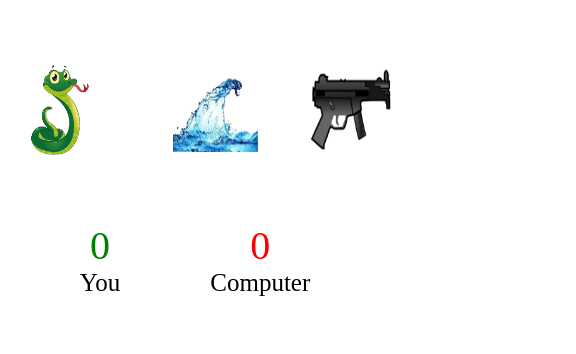
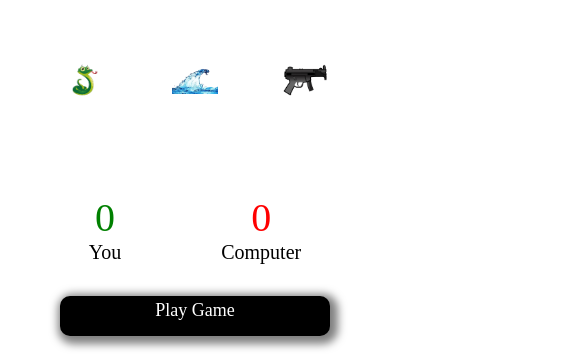
Before and after one commit to srinivas254/SnakeWaterGun-game, a plain HTML site: page index.html in a window 390 px wide. Shown: the part 83-437 px from the top of the page, 576 px wide, since content can reach past the window. Drawn offline with Linux system fonts and the light colour scheme.

Commit message:
Last Commit

```diff
--- a/index.html
+++ b/index.html
@@ -11,7 +11,7 @@
 
     <div class="choices">
         <div class="choice" id="snake">
-            <img src="./images/snake.png" id="snimg" alt="snake">
+            <img src="./images/snake.png" alt="snake">
         </div>
         <div class="choice" id="water">
             <img src="./images/water.png" alt="water">
@@ -33,7 +33,7 @@
     </div>
 
     <div id="msg-box">
-        <p id="msg">Play Game</p>
+        <div id="msg">Play Game</div>
     </div>
 
     <script src="script.js"></script>
--- a/script.js
+++ b/script.js
@@ -4,7 +4,7 @@ let userScore = 0;
 let compScore = 0;
 
 let message = document.querySelector('#msg');
-let messageBox = document.querySelector('#msg-box');
+
 
 let userscorePara = document.querySelector('#user-score');
 let compscorePara = document.querySelector('#comp-score');
@@ -17,19 +17,19 @@ let gencompChoice = (() => {
 
 let drawGame = ( () => {
     message.innerText = `It's a Draw. Play again`;
-    messageBox.style.backgroundColor = 'darkblue';
+    message.style.backgroundColor = 'darkblue';
 });
 
 let showWin = ( (userWin,userChoice,compChoice) => {
     if(userWin){
         message.innerText = `You Win! your ${userChoice} beats ${compChoice}` ;
-        messageBox.style.backgroundColor = 'green';
+        message.style.backgroundColor = 'green';
         userScore++;
         userscorePara.innerText = userScore;
     }
     else{
         message.innerText = `You Lose. ${compChoice} beats your ${userChoice}`;
-        messageBox.style.backgroundColor = 'red';
+        message.style.backgroundColor = 'red';
         compScore++;
         compscorePara.innerText = compScore;
     }
@@ -56,7 +56,6 @@ let playgame = ( (userChoice) => {
 });
 
 choices.forEach((choice) => {
-
     choice.addEventListener('click',() =>{
         let userChoice = choice.getAttribute('id');
         playgame(userChoice);
--- a/style.css
+++ b/style.css
@@ -1,38 +1,40 @@
 *{
     margin:0px;
     padding:0px;
+    box-sizing:border-box;
 }
 
 h1{
-    text-align:center;
-    height: 60px;
     background-color:black;
     color:white;
-    padding-top:20px;
+    height:3.3rem;
+    text-align:center;
+    padding-top:10px;
 }
 
 .choices{
+    height:10rem;
     display:flex;
     justify-content:center;
-    align-items:center;
     gap: 50px;
+    margin-top:4rem;
+    padding:1rem 0;
 }
 
 .choice{
+    border-radius:50%;
+    cursor:pointer;
+}
+
+.choice img{
+    object-fit:contain;
+    padding:16px;
     height:125px;
     width:125px;
-    border-radius:50%;
-    display:flex;
-    justify-content:center;
-    align-items:center;
-    cursor:pointer;
-    position:relative;
-    top:50px;
 }
 
-#snimg{
-    height:130px;
-    width:130px;
+#snake img{
+    padding:2px;
 }
 
 .choice:hover{
@@ -40,19 +42,12 @@ h1{
     border:4px solid black;
 }
 
-img{
-    height:85px;
-    width:85px;
-}
-
 .score-board{
     display:flex;
     justify-content:center;
-    align-items:center;
-    position:relative;
-    top:100px;
-    gap:90px;
+    gap:140px;
     font-size:25px;
+    margin-top:4rem;
 }
 
 #user-score{
@@ -68,14 +63,60 @@ img{
 }
 
 #msg-box{
+    margin-top:2rem;
+    height:2.5rem;
+    display:flex;
+    justify-content:center;
+}
+
+#msg{
+    width:400px;
+    height:100%;
+    text-align:center;
+    font-size:25px;
     background-color:black;
     color:white;
-    text-align:center;
-    position:relative;
-    top:160px;
-    left:420px;
-    display:inline-block;
-    font-size:30px;
-    padding:12px;
-    border-radius:12px;
+    padding-top:4px;
+    border-radius:10px;
+    box-shadow: 3px 3px 8px 5px rgba(0, 0, 0, 0.5);
+
 }
+
+@media (min-width:320px) and (max-width:480px) {
+    .choices{
+        height:6rem;
+    }
+
+    .choice img{
+        padding:7px;
+        height:60px;
+        width:60px;
+    }
+
+    #msg{
+        width:270px;
+        font-size:18px;
+    }
+
+    .score-board{
+        gap:100px;
+        font-size:20px;
+    }
+}
+
+@media (min-width:480px) and (max-width:768px) {
+    .choices{
+        height:8rem;
+    }
+
+    .choice img{
+        padding:10px;
+        height:90px;
+        width:90px;
+    }
+
+    #msg{
+        width:320px;
+        font-size:22px;
+    }
+}
```
